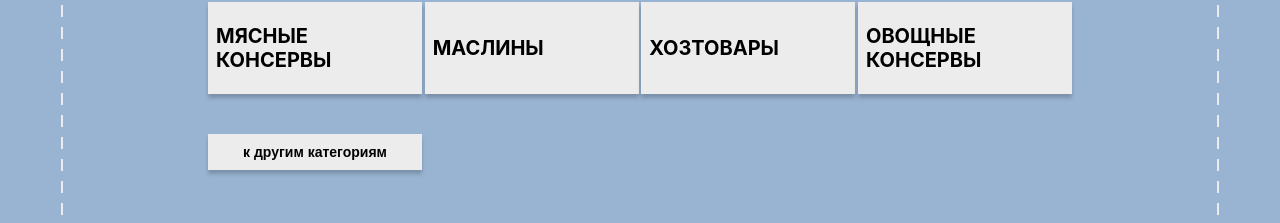
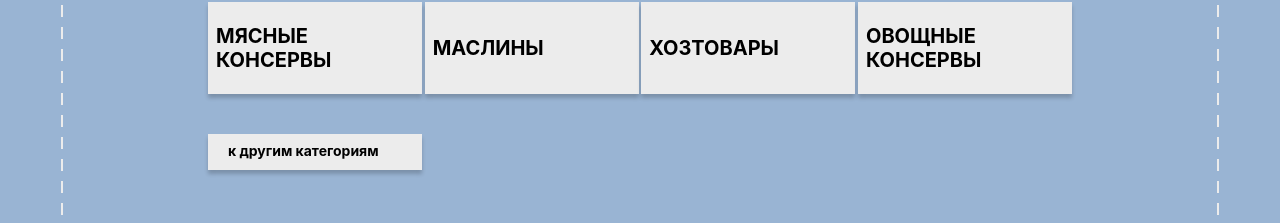
Before and after one commit to VerdiFran/ip-pavlov, a React (Create React App) app: page / in a window 1280 px wide. Shown: the part 1042-1265 px from the top of the page. Built offline with nearby package versions, Linux system fonts and the light colour scheme; the HTML template or start-up script is replaced by a standard one.

Commit message:
Add transition to catalog page

```diff
--- a/src/components/Home/CatalogSection/CatalogSection.js
+++ b/src/components/Home/CatalogSection/CatalogSection.js
@@ -1,5 +1,7 @@
 import React from 'react'
 import styles from './CatalogSection.module.scss'
+import {NavLink} from 'react-router-dom'
+import {TO_CATALOG} from '../../../routes'
 
 /**
  * Section in Home page with categories from catalog
@@ -14,18 +16,20 @@ const CatalogSection = ({categories}) => {
                 {
                     categories.map(category => (
                         <div className={styles.categoryContainer}>
-                            <div className={styles.categoryNameBlock}>
+                            <NavLink to={category.path}>
+                                <div className={styles.categoryNameBlock}>
                                 <span
                                     className={styles.categoryName}
                                     style={{fontSize: category.title.length > 30 ? '16px' : '20px'}}
                                 >{category.title}</span>
-                            </div>
+                                </div>
+                            </NavLink>
                             <img src="" alt="" height="80px" className={styles.categoryImage}/>
                         </div>
                     ))
                 }
             </div>
-            <button className={styles.toCatalogButton}>к другим категориям</button>
+            <NavLink to={TO_CATALOG} className={styles.toCatalogButton}>к другим категориям</NavLink>
         </div>
     )
 }
--- a/src/components/Home/CatalogSection/CatalogSection.module.scss
+++ b/src/components/Home/CatalogSection/CatalogSection.module.scss
@@ -11,6 +11,10 @@
 .categoryContainer {
     margin: 0;
     height: 112px;
+
+    a {
+        text-decoration: none;
+    }
 }
 
 .categoryImage {
@@ -39,16 +43,20 @@
 }
 
 .toCatalogButton {
+    display: block;
+    box-sizing: border-box;
     width: 214px;
     height: 36px;
     margin-top: 20px;
-    padding: 10px 20px;
+    padding: 8px 20px;
     background-color: $second-color;
     border: none;
     outline: none;
     font-size: 14px;
     font-weight: bold;
+    color: $main-font-color;
     box-shadow: 0 4px 4px $shadow-color;
+    text-decoration: none;
 }
 
 .categoryNameBlock, .toCatalogButton {
```
